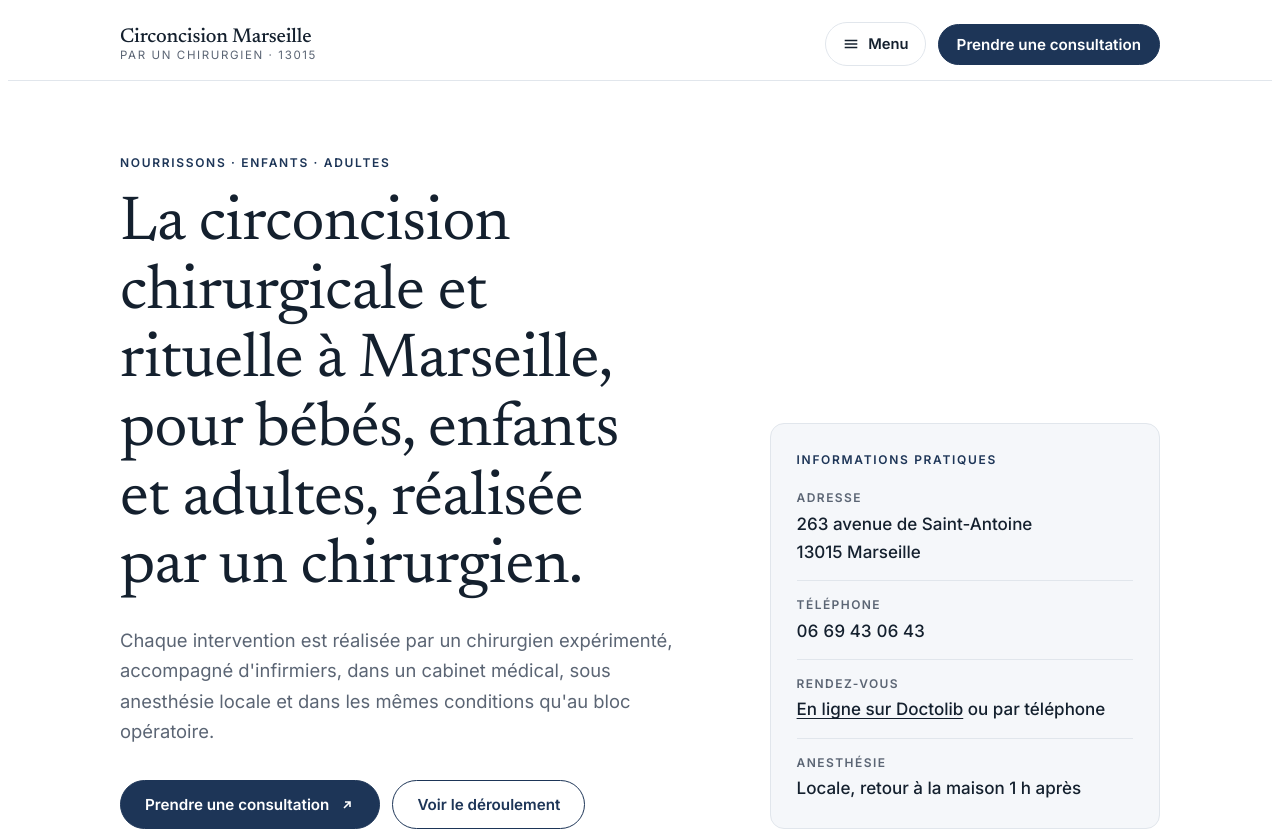
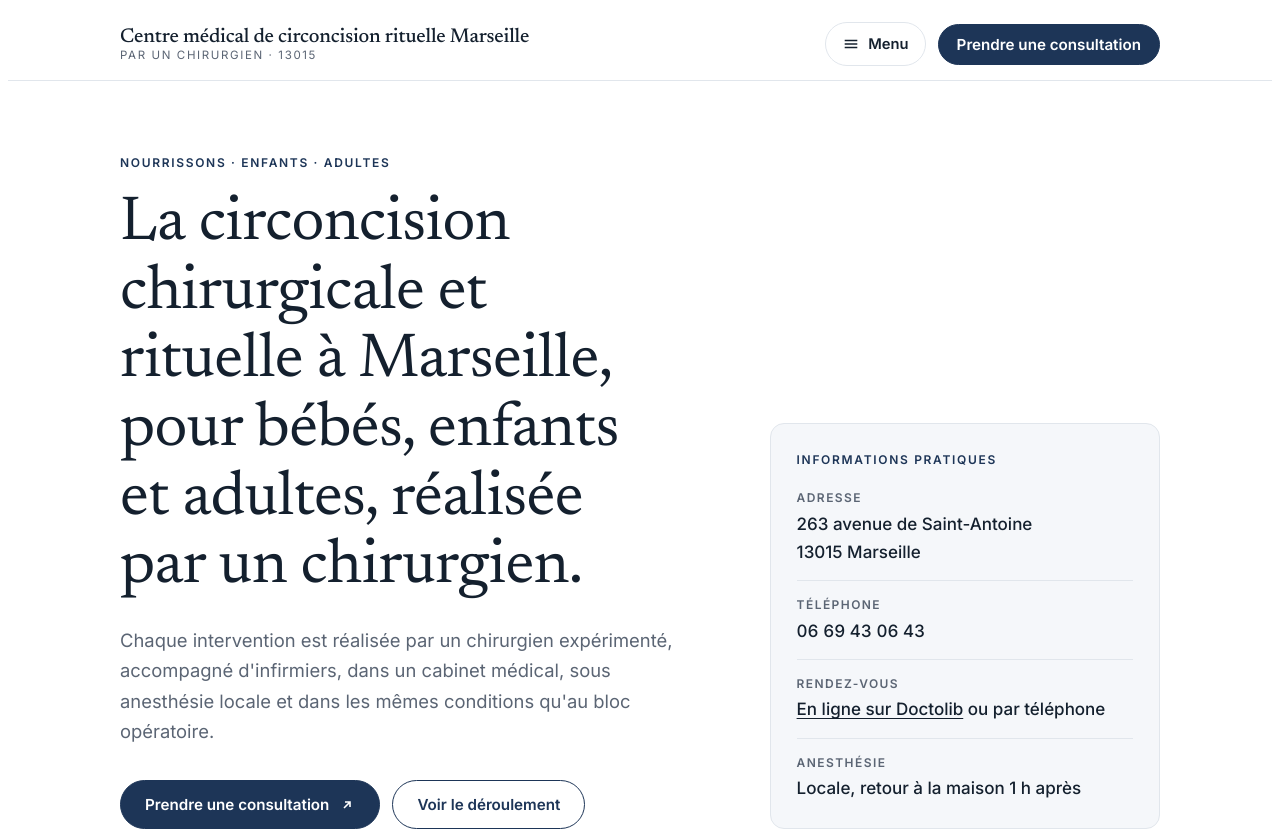
Before and after one commit to circoncisionmarseille-droid/circoncisionmarseille-droid.github.io, a plain HTML site: page index.html in a window 1280 px wide. Shown: the top 832 px of the page. Drawn offline with Linux system fonts and the light colour scheme.

Commit message:
Nom du site : Centre medical de circoncision rituelle Marseille

```diff
--- a/index.html
+++ b/index.html
@@ -2,18 +2,18 @@
 <html lang="fr"><head><meta charset="utf-8"><meta name="viewport" content="width=device-width,initial-scale=1,viewport-fit=cover">
 <title>Circoncision Marseille · Bébé, enfant et adulte · Par un chirurgien</title>
 <meta name="description" content="Circoncision à Marseille pour bébés, enfants et adultes, chirurgicale ou rituelle, par un chirurgien sous anesthésie locale. Rendez-vous sur Doctolib ou au 06 69 43 06 43.">
-<meta property="og:site_name" content="Circoncision Marseille par un chirurgien">
+<meta property="og:site_name" content="Centre médical de circoncision rituelle Marseille">
 <meta name="google-site-verification" content="c0qmM_d3kMXVeMrVc6Ky9E0ub9-GybHgEHuJxb8BpMc">
 <meta name="google-site-verification" content="s0igiYWlBnHsUi0on4MsOtNS3VM-auSryWVG869lVNU">
 <link rel="preconnect" href="https://fonts.googleapis.com">
 <link rel="stylesheet" href="https://fonts.googleapis.com/css2?family=Newsreader:opsz,wght@6..72,400;6..72,500&family=Inter:wght@400;500;600&display=swap">
-<link rel="stylesheet" href="styles.css?v=2">
+<link rel="stylesheet" href="styles.css?v=3">
 <link rel="canonical" href="https://circoncision-chirurgicale-marseille.com/">
-<script type="application/ld+json">{"@context": "https://schema.org", "@type": "MedicalClinic", "name": "Circoncision Marseille par un chirurgien", "alternateName": "Circoncision Chirurgicale et Rituelle Marseille", "url": "https://circoncision-chirurgicale-marseille.com/", "telephone": "+33669430643", "email": "circoncision.marseille@gmail.com", "image": "https://circoncision-chirurgicale-marseille.com/photos/cabinet.jpg", "address": {"@type": "PostalAddress", "streetAddress": "263 avenue de Saint-Antoine", "postalCode": "13015", "addressLocality": "Marseille", "addressRegion": "Provence-Alpes-Côte d'Azur", "addressCountry": "FR"}, "areaServed": "Marseille", "medicalSpecialty": "Surgical", "availableService": {"@type": "MedicalProcedure", "name": "Circoncision"}, "description": "Circoncision chirurgicale et rituelle à Marseille pour nourrissons, enfants et adultes, réalisée par un chirurgien sous anesthésie locale."}</script>
-<script type="application/ld+json">{"@context": "https://schema.org", "@type": "WebSite", "name": "Circoncision Marseille par un chirurgien", "alternateName": "Circoncision Chirurgicale et Rituelle Marseille", "url": "https://circoncision-chirurgicale-marseille.com/"}</script>
+<script type="application/ld+json">{"@context": "https://schema.org", "@type": "MedicalClinic", "name": "Centre médical de circoncision rituelle Marseille", "alternateName": "Circoncision Chirurgicale et Rituelle Marseille", "url": "https://circoncision-chirurgicale-marseille.com/", "telephone": "+33669430643", "email": "circoncision.marseille@gmail.com", "image": "https://circoncision-chirurgicale-marseille.com/photos/cabinet.jpg", "address": {"@type": "PostalAddress", "streetAddress": "263 avenue de Saint-Antoine", "postalCode": "13015", "addressLocality": "Marseille", "addressRegion": "Provence-Alpes-Côte d'Azur", "addressCountry": "FR"}, "areaServed": "Marseille", "medicalSpecialty": "Surgical", "availableService": {"@type": "MedicalProcedure", "name": "Circoncision"}, "description": "Circoncision chirurgicale et rituelle à Marseille pour nourrissons, enfants et adultes, réalisée par un chirurgien sous anesthésie locale."}</script>
+<script type="application/ld+json">{"@context": "https://schema.org", "@type": "WebSite", "name": "Centre médical de circoncision rituelle Marseille", "alternateName": "Circoncision Chirurgicale et Rituelle Marseille", "url": "https://circoncision-chirurgicale-marseille.com/"}</script>
 </head><body>
 <header class="top"><div class="wrap">
-  <a class="brand" href="index.html"><b>Circoncision Marseille</b><span>Par un chirurgien · 13015</span></a>
+  <a class="brand" href="index.html"><b>Centre médical de circoncision rituelle Marseille</b><span>Par un chirurgien · 13015</span></a>
   <nav aria-label="Navigation principale"><a href="la-circoncision.html">La circoncision</a><a href="deroulement.html">Déroulement</a><a href="questions.html">Questions</a><a href="contact.html">Contact</a></nav>
   <div class="right"><details class="menu"><summary><svg viewBox="0 0 20 20" fill="none" stroke="currentColor" stroke-width="1.7" aria-hidden="true"><path d="M3 6h14M3 10h14M3 14h14"/></svg>Menu</summary>
     <div class="menu-panel"><a href="index.html" aria-current="page">Accueil</a><a href="la-circoncision.html">La circoncision</a><a href="deroulement.html">Déroulement</a><a href="questions.html">Questions</a><a href="contact.html">Contact</a><hr><a class="btn" href="https://www.doctolib.fr/chirurgien-visceral-et-digestif/marseille/stephane-cherki" target="_blank" rel="noopener">Prendre une consultation</a><span class="num menu-tel">06 69 43 06 43</span></div></details>
@@ -98,7 +98,7 @@
 </div></section><footer><div class="wrap">
   <div class="avis"><p><b>Vous êtes venu au cabinet ?</b>Votre avis sur Google aide d'autres patients et familles.</p><a class="btn" href="https://search.google.com/local/writereview?placeid=ChIJVTwFk2jryRIR-bHoEnYeXoQ" target="_blank" rel="noopener"><svg viewBox="0 0 24 24" aria-hidden="true"><path fill="currentColor" d="M12 2.5l2.9 6.1 6.6.8-4.9 4.6 1.3 6.6L12 17.3l-5.9 3.3 1.3-6.6-4.9-4.6 6.6-.8z"/></svg>Laisser un avis sur Google</a></div>
   <div class="grid">
-    <div><b>Circoncision Marseille</b>Chirurgien, spécialiste en chirurgie viscérale et digestive<br>Inscrit au conseil de l'Ordre des médecins des Bouches-du-Rhône<br>RPPS 10003128971</div>
+    <div><b>Centre médical de circoncision rituelle Marseille</b>Chirurgien, spécialiste en chirurgie viscérale et digestive<br>Inscrit au conseil de l'Ordre des médecins des Bouches-du-Rhône<br>RPPS 10003128971</div>
     <div><b>Circoncision à Marseille</b><a href="circoncision-bebe-marseille.html">Bébé et enfant</a><br><a href="circoncision-adulte-marseille.html">Adolescent et adulte</a><br><a href="circoncision-rituelle-marseille.html">Circoncision rituelle</a></div>
     <div><b>Adresse</b>263 avenue de Saint-Antoine<br>13015 Marseille</div>
     <div><b>Contact</b><span class="num">06 69 43 06 43</span><br><a href="mentions-legales.html">Mentions légales</a></div>
--- a/styles.css
+++ b/styles.css
@@ -39,7 +39,8 @@ header.top{position:sticky;top:env(safe-area-inset-top,0px);z-index:9;background
 header.top .wrap{display:flex;align-items:center;justify-content:space-between;gap:24px;padding-block:14px}
 .brand{display:flex;flex-direction:column;line-height:1.15;text-decoration:none}
 .brand b{font-family:var(--f-display);font-weight:500;font-size:1.25rem;letter-spacing:-.01em}
-.brand span{font-size:.72rem;letter-spacing:.14em;text-transform:uppercase;color:var(--muted)}
+.brand span{font-size:.72rem;letter-spacing:.14em;text-transform:uppercase;color:var(--muted);white-space:nowrap}
+@media (max-width:640px){.brand b{font-size:1.1rem}}
 nav{display:flex;gap:28px;font-size:.92rem}
 nav a{text-decoration:none;color:var(--muted)}
 nav a:hover{color:var(--ink)}
```
Also changed, not shown: circoncision-adulte-marseille.html (+3 -3 lines), circoncision-bebe-marseille.html (+3 -3 lines), circoncision-rituelle-marseille.html (+3 -3 lines), contact.html (+3 -3 lines), deroulement.html (+3 -3 lines), la-circoncision.html (+3 -3 lines), mentions-legales.html (+4 -4 lines), questions.html (+3 -3 lines).
